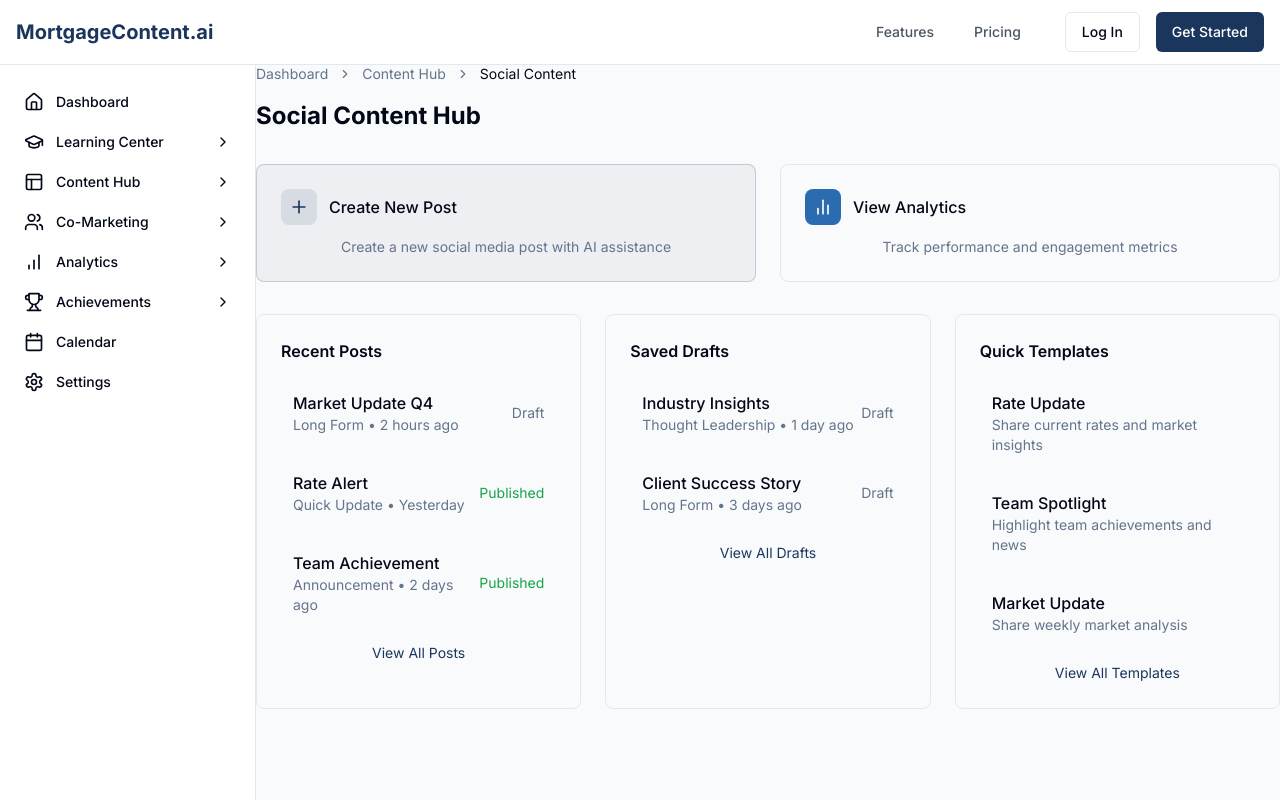
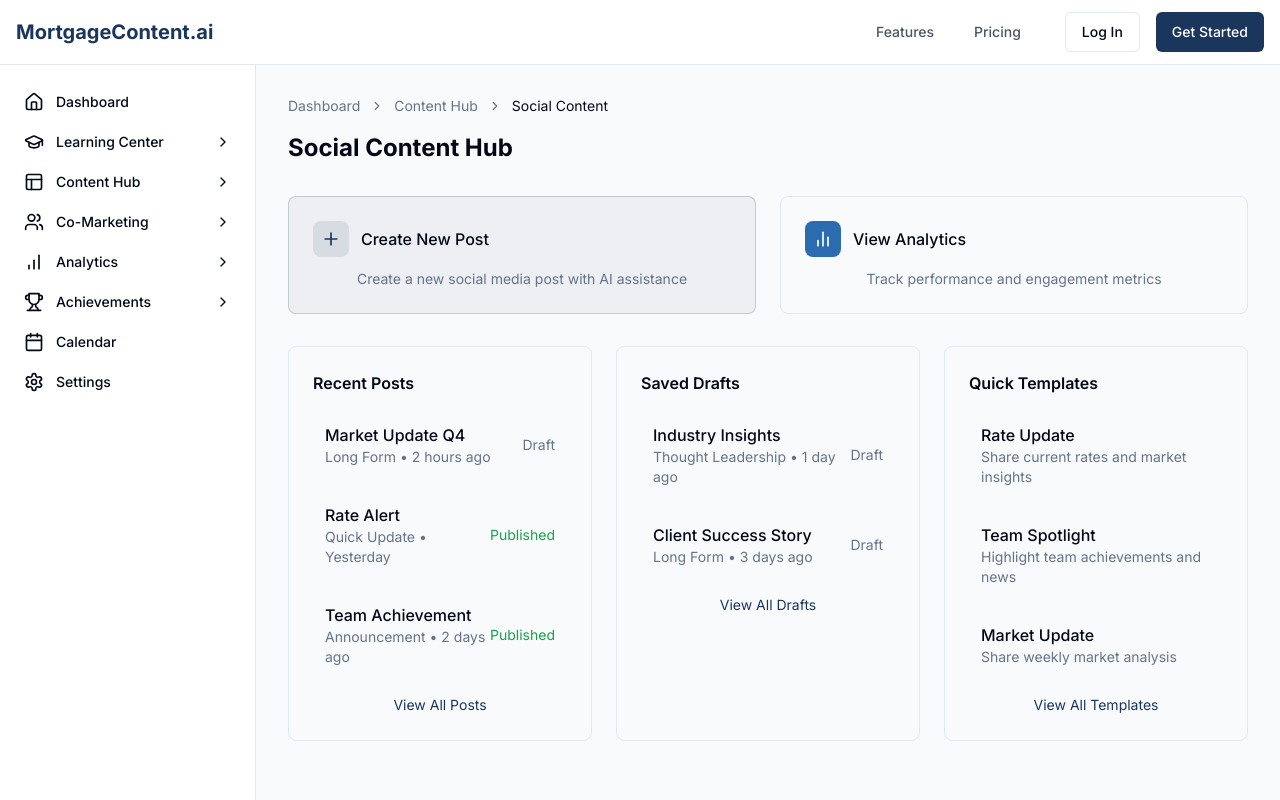
Before and after one commit to lshankula/scriptify-mortgage, a React (Vite) app: page /social in a window 1280 px wide. Built offline with nearby package versions, Linux system fonts and the light colour scheme.

Commit message:
Adjust spacing on subpages
Increased spacing on several subpages to improve layout and readability.
[skip gpt_engineer]

```diff
--- a/src/components/layouts/DashboardLayout.tsx
+++ b/src/components/layouts/DashboardLayout.tsx
@@ -9,7 +9,7 @@ export const DashboardLayout = ({ children }: { children: React.ReactNode }) =>
         <aside className="hidden md:block w-64 fixed h-[calc(100vh-4rem)]">
           <NavigationMenu className="h-full w-64" />
         </aside>
-        <main className="flex-1 md:ml-64">
+        <main className="flex-1 md:ml-64 p-8">
           {children}
         </main>
       </div>
--- a/src/pages/social/SocialCreate.tsx
+++ b/src/pages/social/SocialCreate.tsx
@@ -5,6 +5,7 @@ import { PostTypeSelection } from '@/components/social/PostTypeSelection';
 import { QuestionForm } from '@/components/social/QuestionForm';
 import { PostOutline } from '@/components/social/PostOutline';
 import { Answers } from '@/types/social';
+import { questions } from '@/data/questions';
 
 const SocialCreate = () => {
   const [step, setStep] = useState('type');
@@ -58,7 +59,7 @@ const SocialCreate = () => {
         </BreadcrumbList>
       </Breadcrumb>
 
-      <div className="max-w-4xl mx-auto py-6">
+      <div className="max-w-4xl mx-auto py-8">
         {step === 'type' && (
           <PostTypeSelection onSelect={handlePostTypeSelect} />
         )}
```
